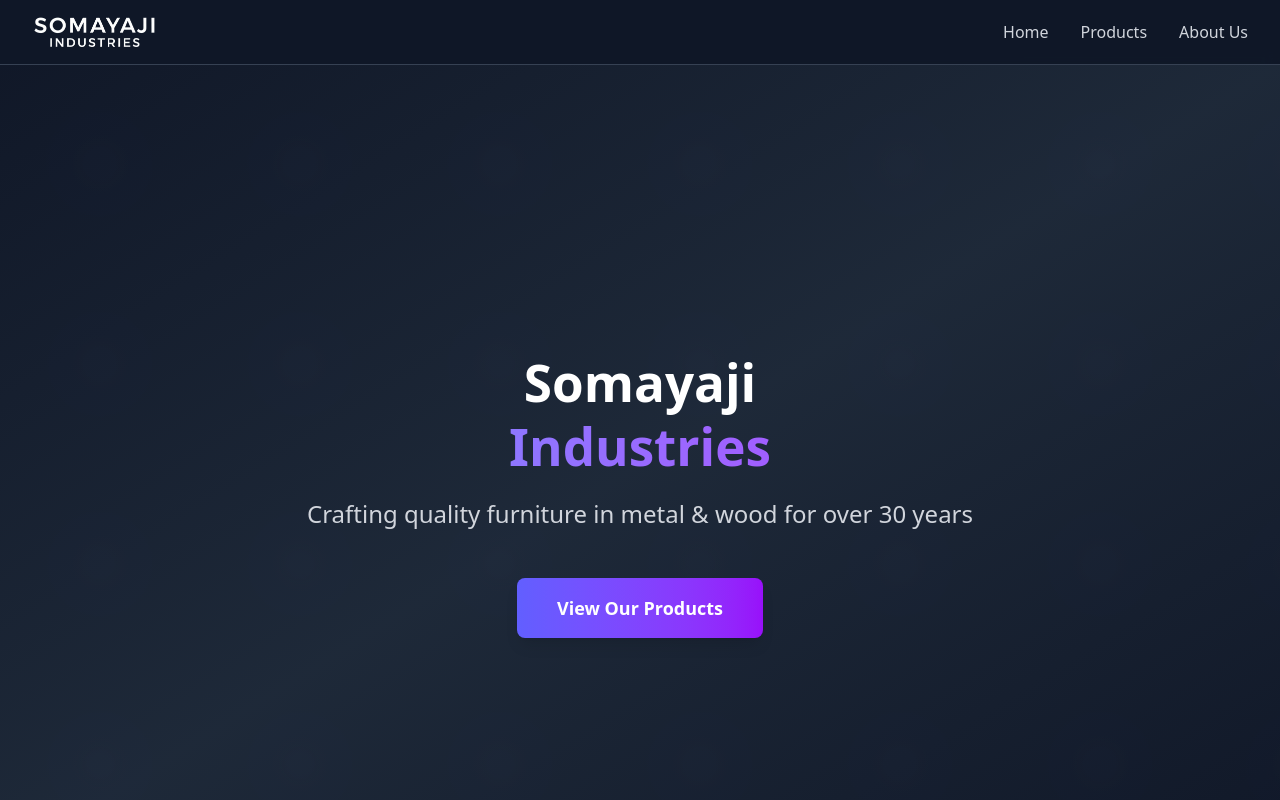
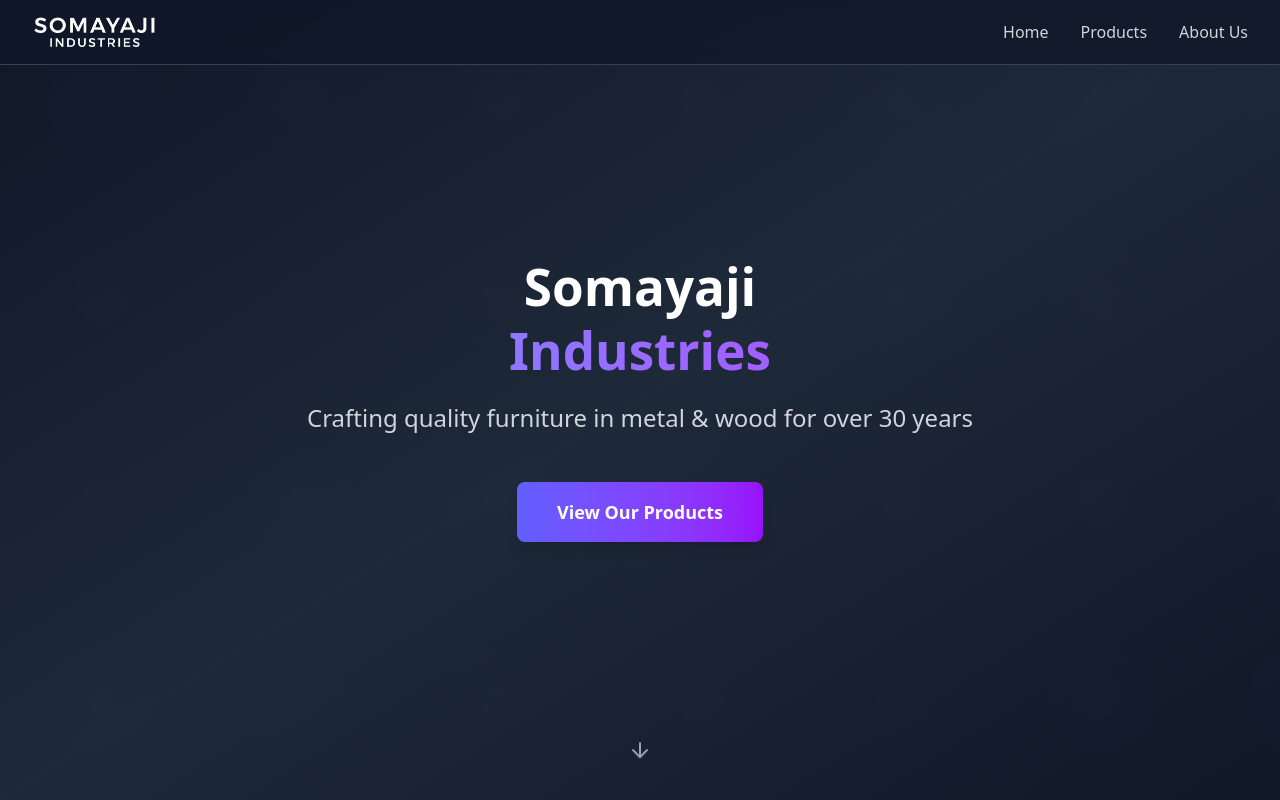
Before and after one commit to HarshithKDev/Somayaji-Industries, a React (Vite) app in the folder frontend/: page / in a window 1280 px wide. Shown: the top 800 px of the page. Built offline with nearby package versions, Linux system fonts and the light colour scheme.

Commit message:
update hero section

```diff
--- a/frontend/src/App.jsx
+++ b/frontend/src/App.jsx
@@ -12,7 +12,7 @@
       <Navbar />
 
       {/* Main Content */}
-      <main className="pt-16">
+      <main>
         <HomePage />
         <AboutPage />
       </main>
--- a/frontend/src/pages/HomePage.jsx
+++ b/frontend/src/pages/HomePage.jsx
@@ -41,7 +41,6 @@
     <section
       id="home"
       className="relative h-screen flex items-center justify-center overflow-hidden"
-      style={{ paddingTop: '4rem' }}
     >
       {/* Clean Background */}
       <div className="absolute inset-0 bg-gradient-to-br from-gray-900 via-gray-800 to-gray-900">
@@ -89,6 +88,8 @@
     </section>
   );
 };
+
+// ... (rest of the file remains the same)
 
 // Product Card Component
 const ProductCard = ({ title, description, category, image }) => {
```
